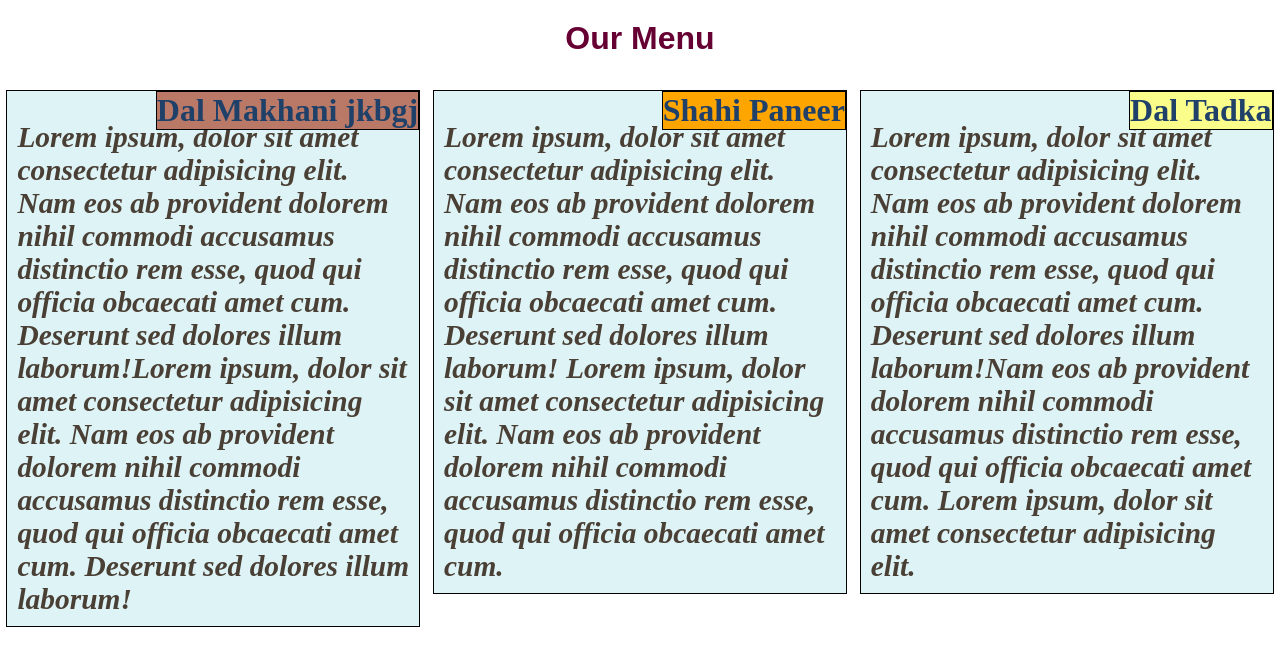
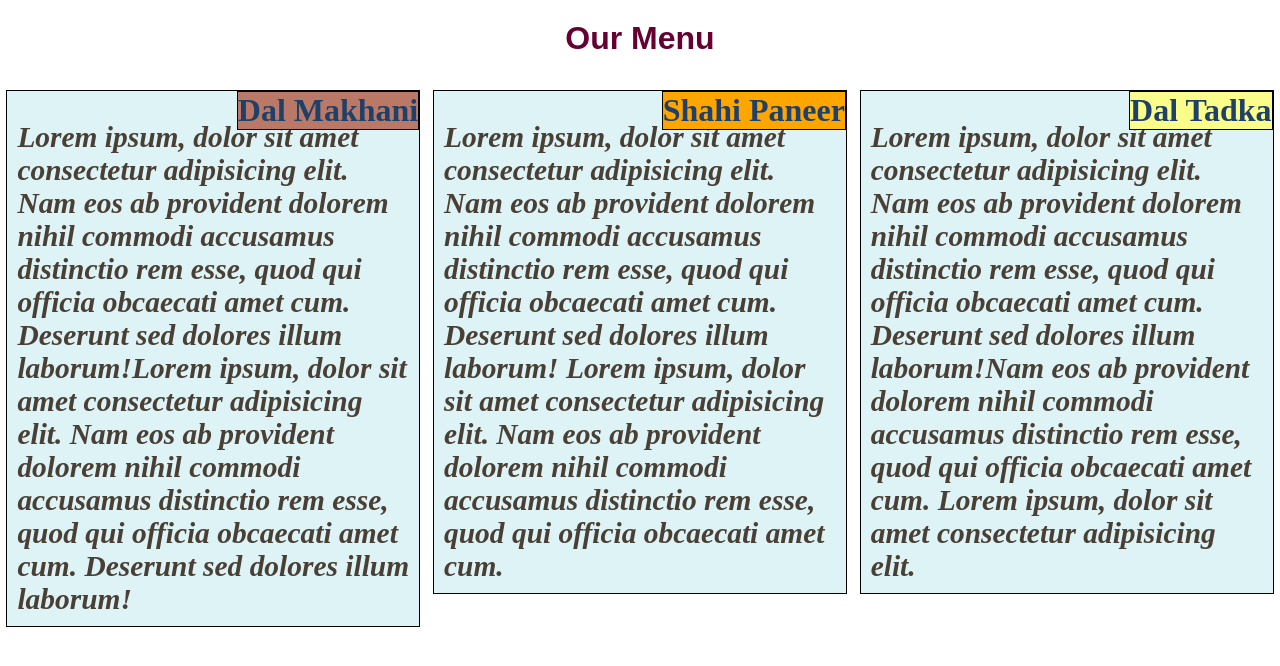
Before and after one commit to Killer117/coursera-test, a plain HTML site: page mod2_solution/index.html in a window 1280 px wide. Drawn offline with Linux system fonts and the light colour scheme.

Commit message:
Update index.html

```diff
--- a/mod2_solution/index.html
+++ b/mod2_solution/index.html
@@ -8,7 +8,7 @@
   <body>
     <h1>Our Menu</h1>
     <section class="Dish_section col-md-1 ">
-      <h1 class="section_title dalMakhani" >Dal Makhani jkbgj </h1>
+      <h1 class="section_title dalMakhani" >Dal Makhani</h1>
       <p>Lorem ipsum, dolor sit amet consectetur
         adipisicing elit. Nam eos ab provident dolorem
          nihil commodi accusamus distinctio rem esse,
```
